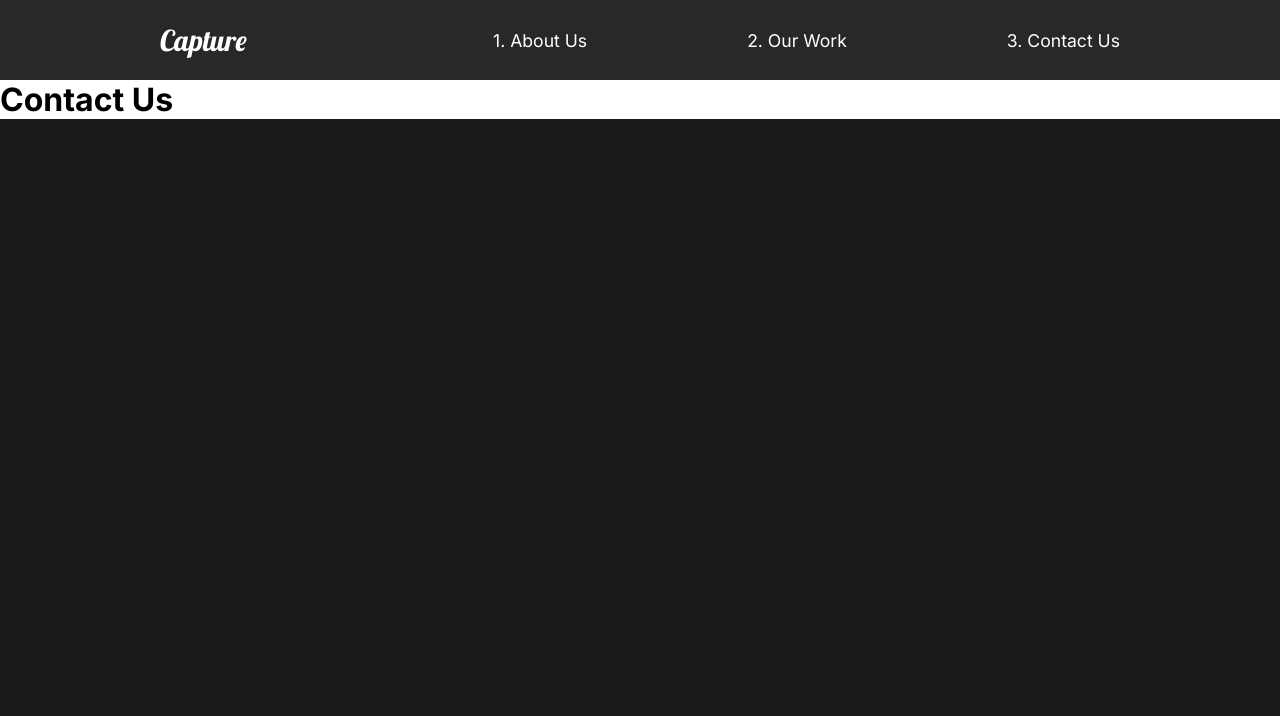
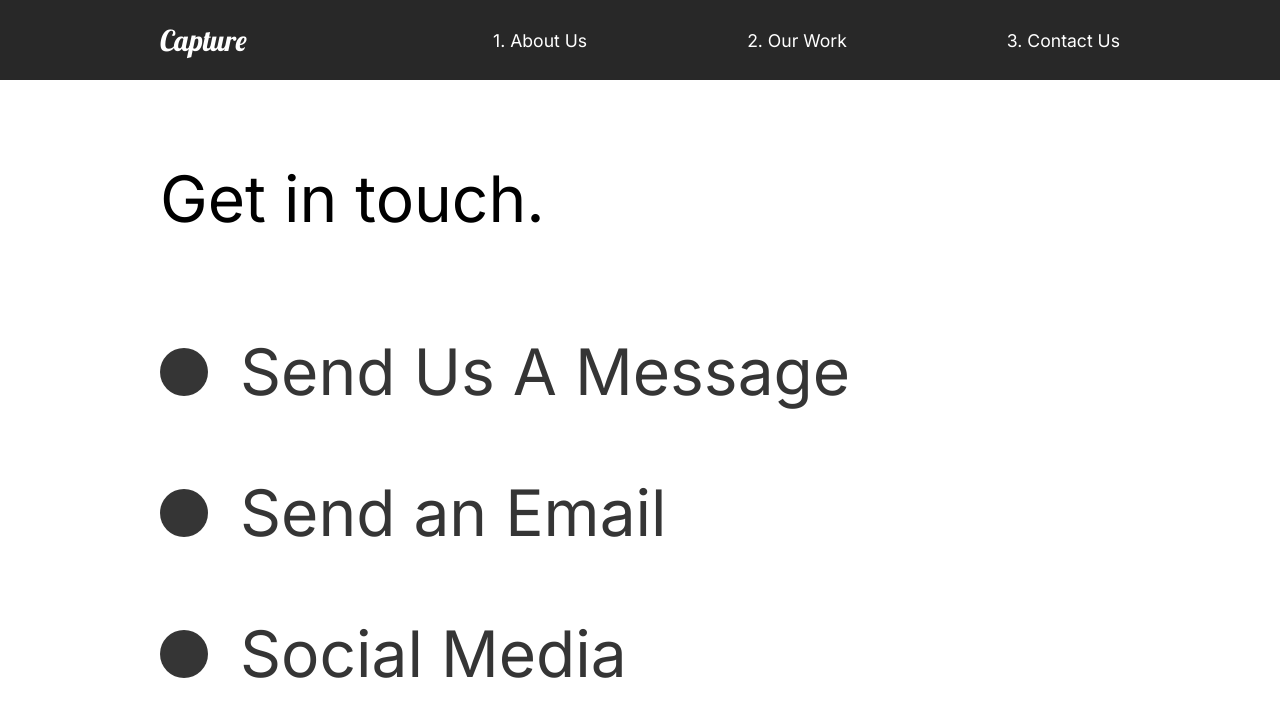
Before and after one commit to otfigo87/react-portfolio, a React (Create React App) app: page /contactus in a window 1280 px wide. Shown: the top 716 px of the page. Built offline with nearby package versions, Linux system fonts and the light colour scheme.

Commit message:
Contact us

```diff
--- a/src/pages/ContactUs.js
+++ b/src/pages/ContactUs.js
@@ -1,19 +1,70 @@
 import React from 'react';
 import { motion } from 'framer-motion';
-import { pageAnimation } from '../animation';
+import { pageAnimation, titleAnim } from '../animation';
+import styled from 'styled-components';
 
 
 function ContactUs() {
     return (
-        <motion.div
+        <ContactStyled
         exit="exit"
         variants={pageAnimation}
         initial="hidden"
         animate="show"
         style={{background:"#fff"}}>
-            <h1>Contact Us</h1>
-        </motion.div>
+            <Title>
+                <Hide>
+                   <motion.h2 variants={titleAnim}>Get in touch.</motion.h2>
+                </Hide>
+            </Title>
+            <div>
+                <Hide>
+                <Social variants={titleAnim}>
+                    <Circle/>
+                    <h2>Send Us A Message</h2>
+                </Social>
+                </Hide>
+                <Hide>
+                 <Social variants={titleAnim}>
+                    <Circle/>
+                    <h2>Send an Email</h2>
+                </Social>
+                </Hide>
+                <Hide>
+                 <Social variants={titleAnim}>
+                    <Circle/>
+                    <h2>Social Media</h2>
+                </Social>
+                </Hide>
+            </div>
+        </ContactStyled>
     )
 }
 
+const ContactStyled = styled(motion.div)`
+  padding: 5rem 10rem;
+  color: #353535;
+  min-height: 90vh;
+`;
+const Title = styled.div`
+  margin-bottom: 4rem;
+  color: black;
+`;
+const Hide = styled.div`
+  overflow: hidden;
+`;
+const Circle = styled.div`
+  border-radius: 50%;
+  width: 3rem;
+  height: 3rem;
+  background: #353535;
+
+`;
+const Social = styled(motion.div)`
+  display: flex;
+  align-items: center;
+  h2 {
+      margin: 2rem;
+  }`
+
 export default ContactUs
```
